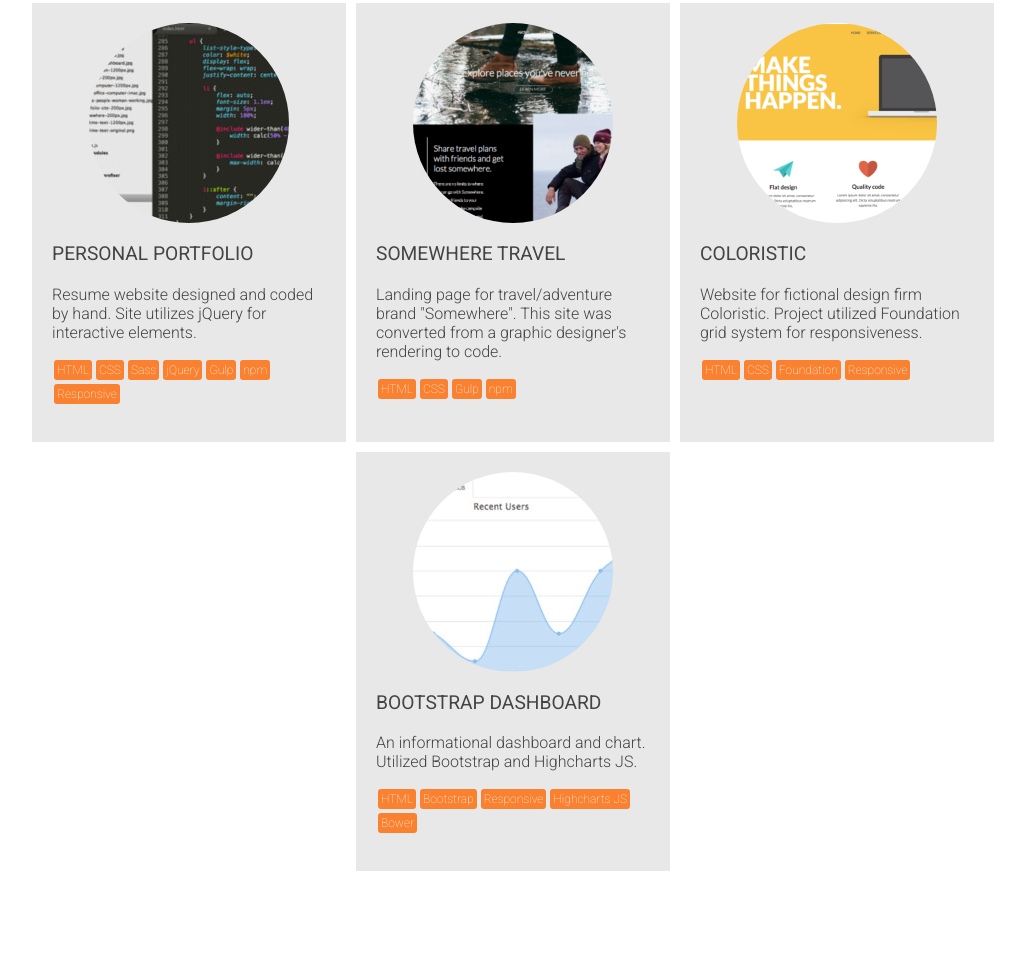
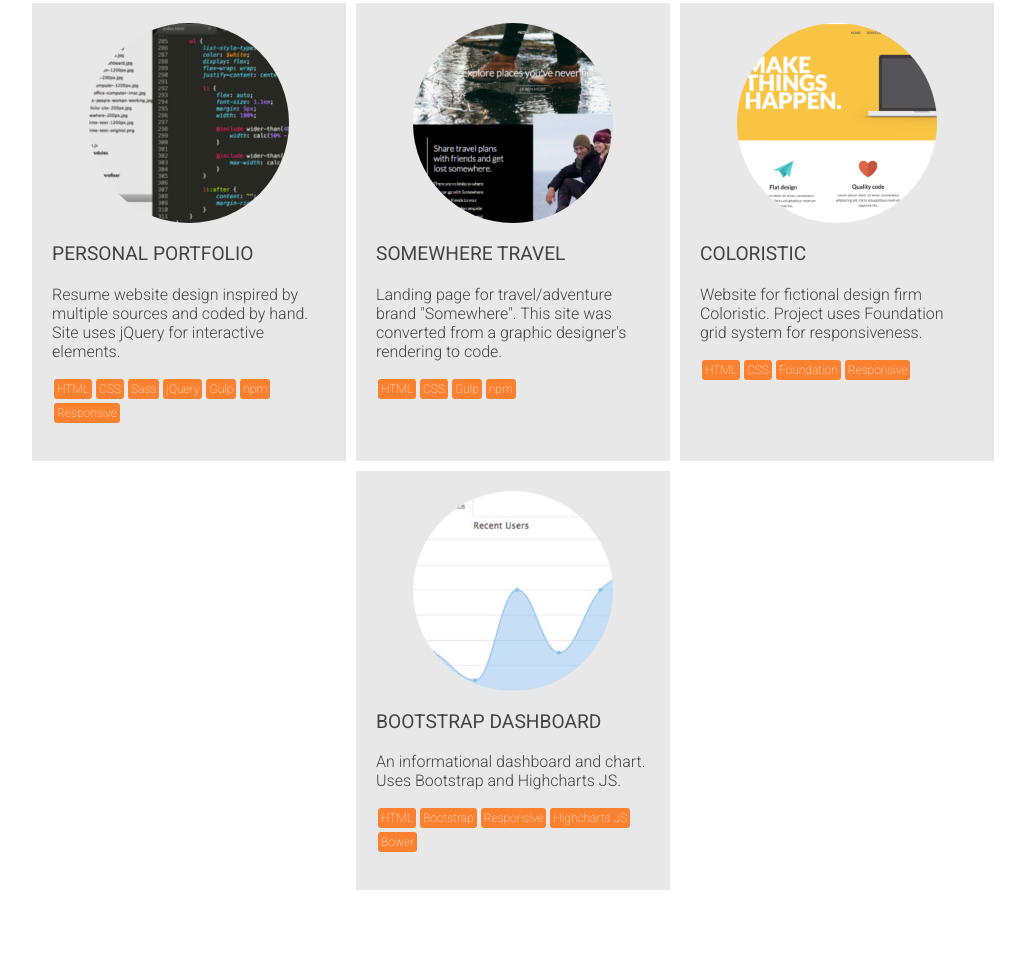
Before and after one commit to adamgonzls/personal-sitev2, a website: page index.html in a window 1280 px wide. Shown: the part 1511-2485 px from the top of the page, without its empty margins (127-1152 px from the left). Drawn offline with nearby package versions, Linux system fonts and the light colour scheme.

Commit message:
modify wording in project descriptions

```diff
--- a/index.html
+++ b/index.html
@@ -81,7 +81,7 @@
 							<i class="fa fa-check-circle-o"></i>Handlebars.js
 						</li>
 						<li>
-							<i class="fa fa-check-circle-o"></i>Responsive Design
+							<i class="fa fa-check-circle-o"></i>Responsive design
 						</li>
 						<li>
 							<i class="fa fa-check-circle-o"></i>Backbone.js
@@ -122,7 +122,7 @@
 						<a href="https://github.com/adamgonzls/personal-sitev2" target="_blank"><img class="project-image" src="./images/portfolio-site-200px.jpg" alt="image of project in a circle to left"></a>
 						<div class="project-info">
 							<h3>Personal Portfolio</h3>
-							<p>Resume website designed and coded by hand. Site utilizes jQuery for interactive elements.</p>
+							<p>Resume website design inspired by multiple sources and coded by hand. Site uses jQuery for interactive elements.</p>
 							<ul class="technology-used">
 								<li>HTML</li>
 								<li>CSS</li>
@@ -151,7 +151,7 @@
 						<a href="http://adamgonzls.github.io/coloristic/" target="_blank"><img class="project-image" src="./images/coloristic-200px.jpg" alt="image of project in a circle to left"></a>
 						<div class="project-info">
 							<h3>Coloristic</h3>
-							<p>Website for fictional design firm Coloristic. Project utilized Foundation grid system for responsiveness.</p>
+							<p>Website for fictional design firm Coloristic. Project uses Foundation grid system for responsiveness.</p>
 							<ul class="technology-used">
 								<li>HTML</li>
 								<li>CSS</li>
@@ -164,7 +164,7 @@
 						<a href="http://adamgonzls.github.io/bootstrap-dashboard/" target="_blank"><img class="project-image" src="./images/bootstrap-dashboard.jpg" alt="image of project in a circle to left"></a>
 						<div class="project-info">
 							<h3>Bootstrap Dashboard</h3>
-							<p>An informational dashboard and chart. Utilized Bootstrap and Highcharts JS.</p>
+							<p>An informational dashboard and chart. Uses Bootstrap and Highcharts JS.</p>
 							<ul class="technology-used">
 								<li>HTML</li>
 								<li>Bootstrap</li>
```
